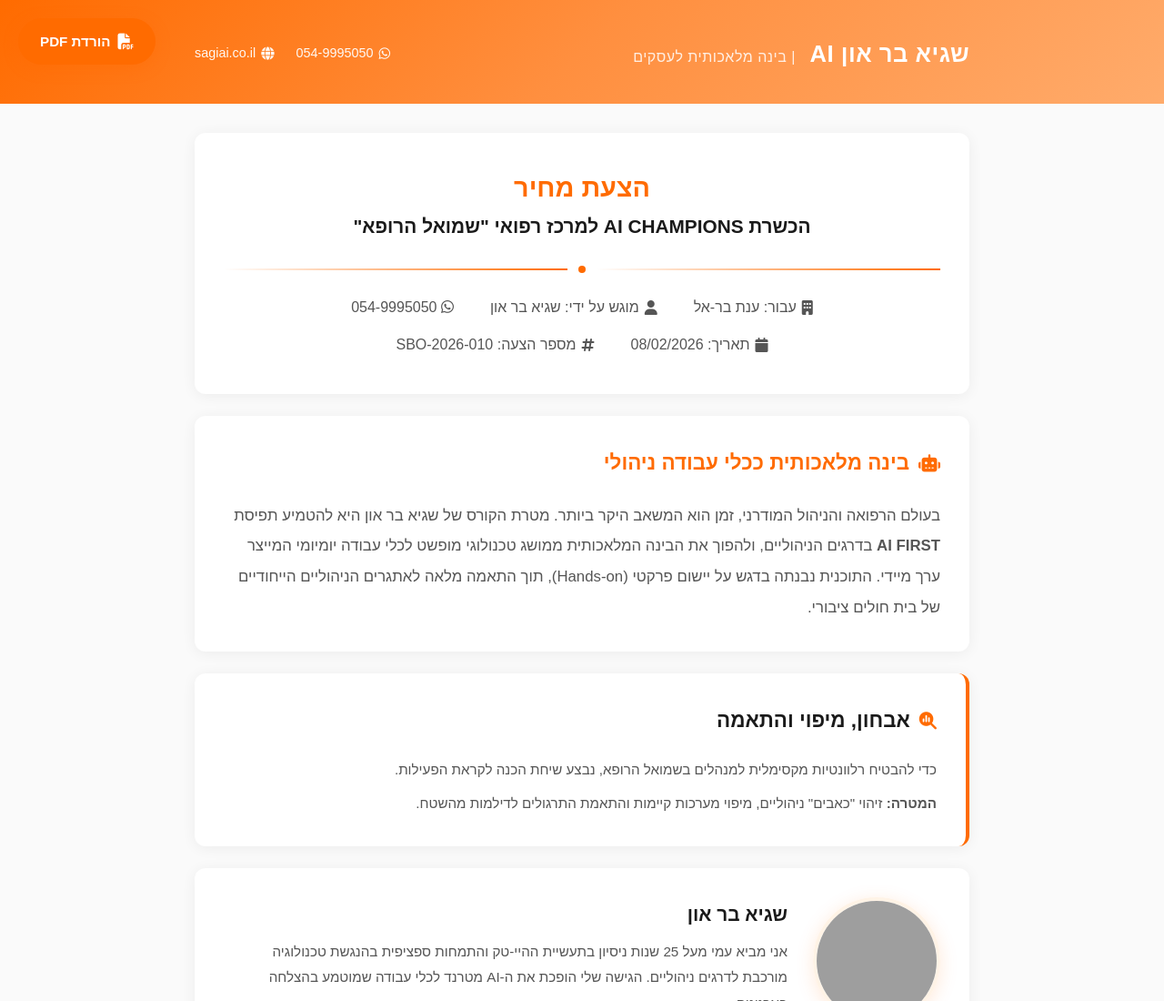
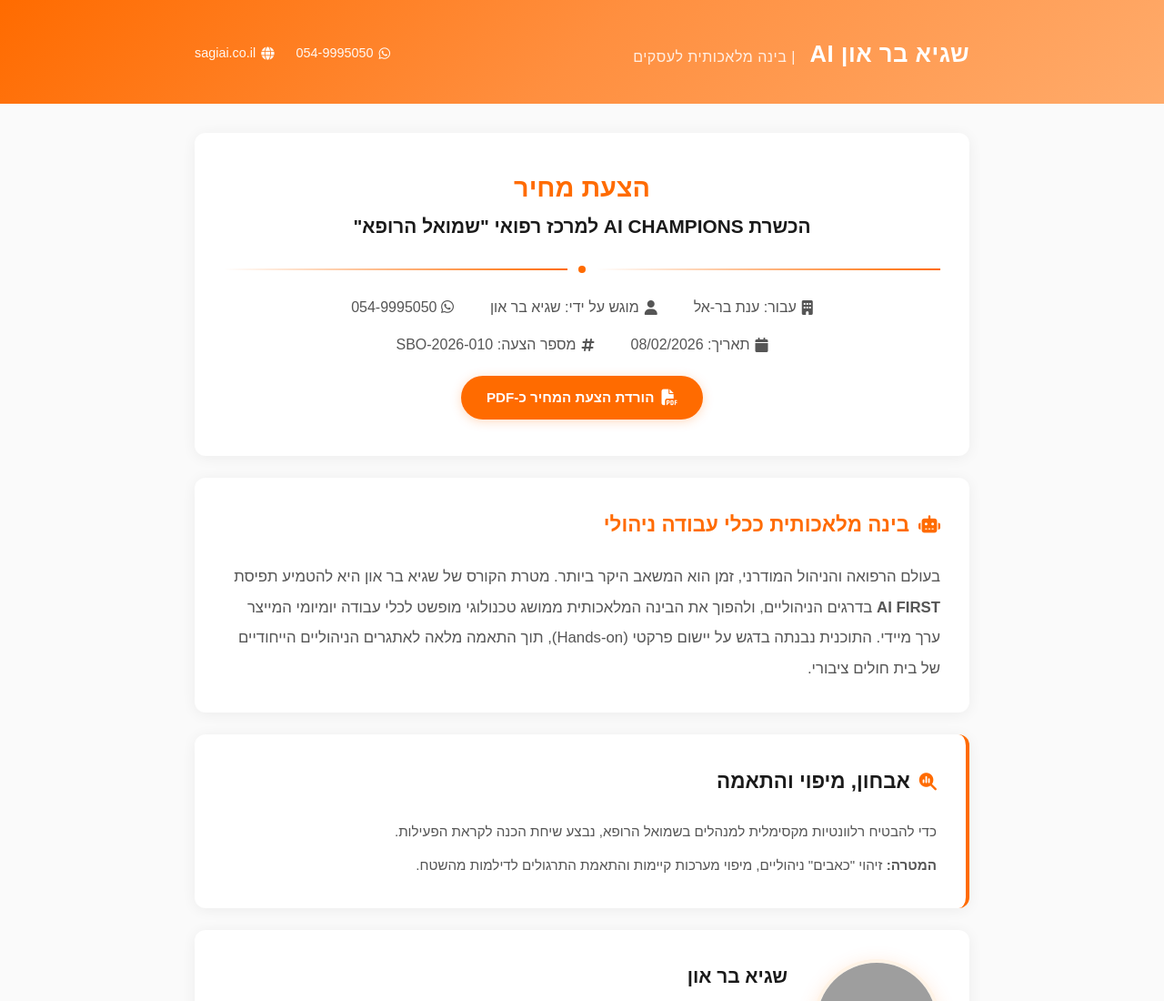
Before and after one commit to Sagi-BA/AI, a plain HTML site: page forms/Price-quotes/Shmuel-Harofeh-Medical-Center.html in a window 1280 px wide. Shown: the top 1100 px of the page at 91% size. Drawn offline with Linux system fonts and the light colour scheme; grey boxes are pictures that could not be loaded; a web font is replaced by a local one.

Commit message:
Refactor PDF download button to link and style improvements for better user experience

```diff
--- a/forms/Price-quotes/Shmuel-Harofeh-Medical-Center.html
+++ b/forms/Price-quotes/Shmuel-Harofeh-Medical-Center.html
@@ -58,44 +58,31 @@
       padding: 0 24px 40px;
     }
 
-    /* ======================== PDF Download Button ======================== */
-    .print-btn {
-      position: fixed;
-      top: 20px;
-      left: 20px;
-      z-index: 1000;
+    /* ======================== PDF Download Link ======================== */
+    .pdf-download-link {
+      display: inline-flex;
+      align-items: center;
+      justify-content: center;
+      gap: 8px;
+      margin-top: 20px;
       background: var(--accent);
       color: var(--white);
-      border: none;
       text-decoration: none;
-      padding: 12px 24px;
-      border-radius: 30px;
-      font-family: 'Alef', sans-serif;
       font-size: 0.95rem;
       font-weight: 700;
-      cursor: pointer;
-      display: flex;
-      align-items: center;
-      gap: 8px;
-      box-shadow: 0 4px 16px rgba(255, 107, 0, 0.35);
+      padding: 10px 28px;
+      border-radius: 25px;
       transition: all 0.3s ease;
-      -webkit-tap-highlight-color: transparent;
-      touch-action: manipulation;
-      user-select: none;
+      box-shadow: 0 2px 12px rgba(255, 107, 0, 0.25);
     }
 
-    .print-btn:hover {
+    .pdf-download-link:hover {
       background: var(--accent-dark);
       transform: translateY(-2px);
-      box-shadow: 0 6px 24px rgba(255, 107, 0, 0.45);
+      box-shadow: 0 4px 18px rgba(255, 107, 0, 0.35);
     }
 
-    .print-btn:active {
-      background: var(--accent-dark);
-      transform: scale(0.96);
-    }
-
-    .print-btn i {
+    .pdf-download-link i {
       font-size: 1.1rem;
     }
 
@@ -886,12 +873,6 @@
         gap: 8px;
       }
 
-      .print-btn {
-        top: 12px;
-        left: 12px;
-        padding: 10px 16px;
-        font-size: 0.9rem;
-      }
     }
 
     @media (max-width: 380px) {
@@ -928,7 +909,7 @@
         padding-bottom: 50px;
       }
 
-      .print-btn {
+      .pdf-download-link {
         display: none !important;
       }
 
@@ -1047,12 +1028,6 @@
 </head>
 <body>
 
-  <!-- PDF Download Button -->
-  <a href="Shmuel-Harofeh-Medical-Center.pdf" download class="print-btn">
-    <i class="fa-solid fa-file-pdf"></i>
-    <span class="print-btn-text">הורדת PDF</span>
-  </a>
-
   <!-- ======================== Header Banner ======================== -->
   <header class="quote-header">
     <div class="header-inner">
@@ -1092,6 +1067,9 @@
         <span><i class="fa-solid fa-calendar"></i> תאריך: 08/02/2026</span>
         <span><i class="fa-solid fa-hashtag"></i> מספר הצעה: SBO-2026-010</span>
       </div>
+      <a href="Shmuel-Harofeh-Medical-Center.pdf" download class="pdf-download-link">
+        <i class="fa-solid fa-file-pdf"></i> הורדת הצעת המחיר כ-PDF
+      </a>
     </section>
 
     <!-- ======================== Introduction ======================== -->
```
Also changed, not shown: 1 other file.
